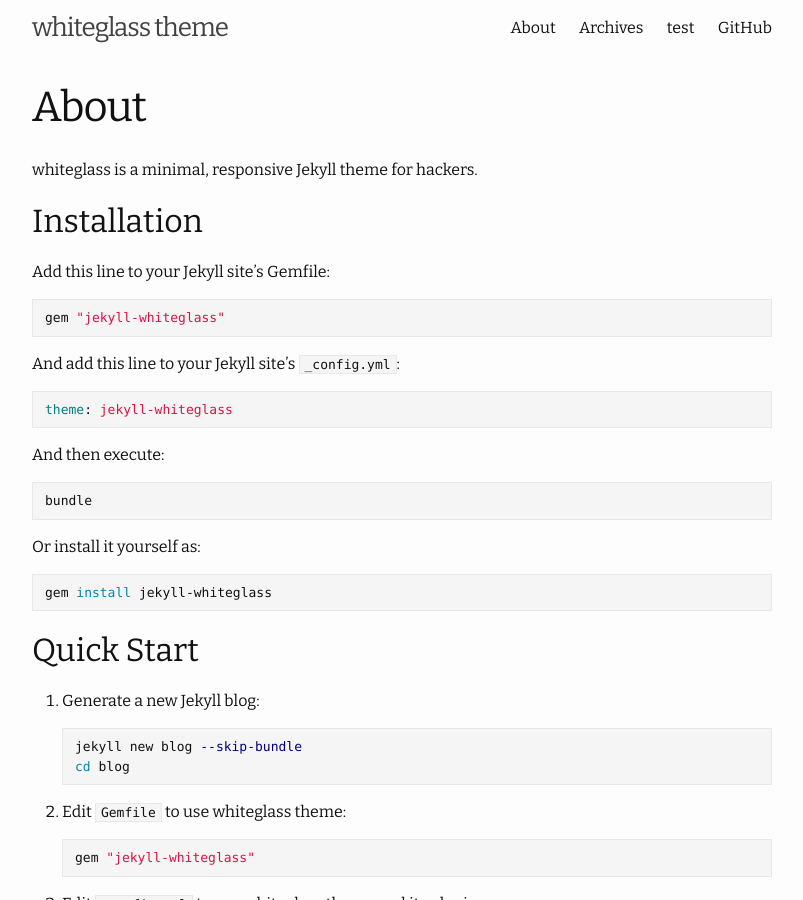
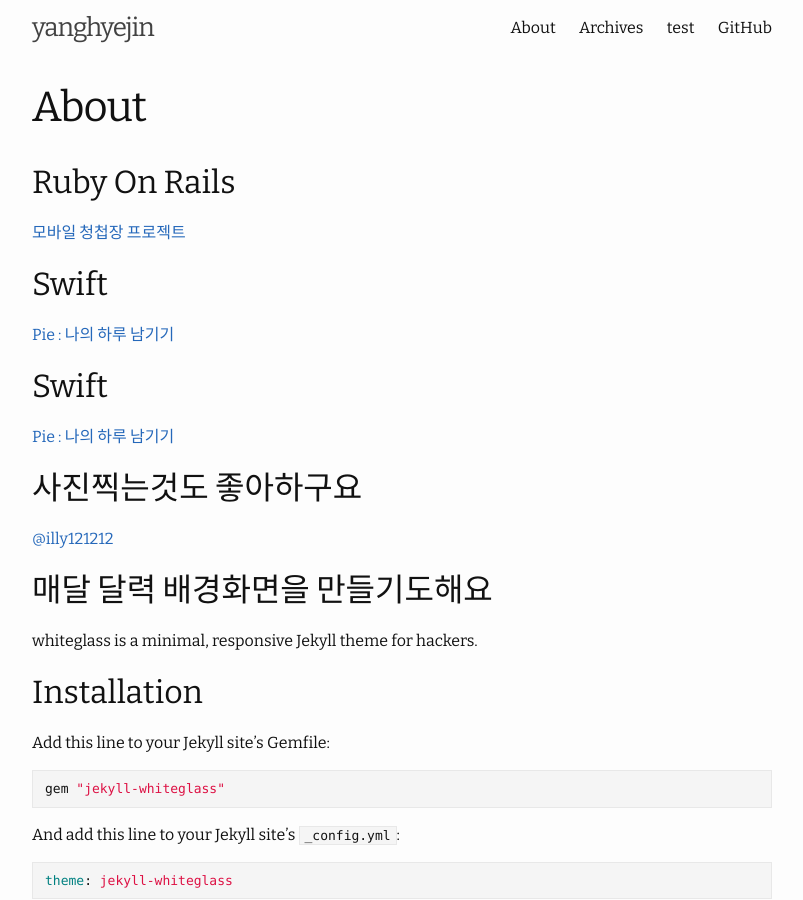
Before and after one commit to berdeul21/berdeul21.github.com, a Jekyll site: the page built from about.md, in a window 1280 px wide and 900 px high. Shown: the whole window, without its empty margins (238-1041 px from the left). Built offline with Jekyll 4.4.1, drawn with Linux system fonts in a browser that asks for light colours; some of the changed text lies outside the part shown.

```diff
--- a/_config.yml
+++ b/_config.yml
@@ -13,9 +13,9 @@
 # you will see them accessed via {{ site.title }}, {{ site.author }}, and so on.
 # You can create any custom variable you would like, and they will be accessible
 # in the templates via {{ site.myvariable }}.
-title: whiteglass theme
-author: Yous
-description: Minimal, responsive Jekyll theme for hackers.
+title: yanghyejin
+author: berdeul21
+description: about yanghyejin.
 baseurl: "" # the subpath of your site, e.g. /blog
 url: "https://berdeul21.github.io" # the base hostname & protocol for your site, e.g. http://example.com
 lang: en
--- a/_data/navigation.yml
+++ b/_data/navigation.yml
@@ -8,4 +8,4 @@ main:
   - title: "test"
     url: /tests/
   - title: "GitHub"
-    url: https://github.com/yous/whiteglass
+    url: https://github.com/berdeul21
--- a/about.md
+++ b/about.md
@@ -3,6 +3,27 @@ layout: page
 title: "About"
 permalink: /about/
 ---
+
+## Ruby On Rails
+
+[모바일 청첩장 프로젝트](https://github.com/berdeul21/mo-cheong)
+
+## Swift
+
+[Pie : 나의 하루 남기기](https://github.com/berdeul21/Pie)
+
+## Swift
+
+[Pie : 나의 하루 남기기](https://github.com/berdeul21/Pie)
+
+## 사진찍는것도 좋아하구요
+
+[@illy121212](https://www.instagram.com/illy121212/)
+
+## 매달 달력 배경화면을 만들기도해요
+
+
+
 
 whiteglass is a minimal, responsive Jekyll theme for hackers.
 
--- a/index.html
+++ b/index.html
@@ -2,5 +2,5 @@
 # You don't need to edit this file, it's empty on purpose.
 # Edit whiteglass' home layout instead if you want to make some changes.
 # See: https://jekyllrb.com/docs/themes/#overriding-theme-defaults
-layout: home
+layout: page
 ---
```
Also changed, not shown: _layouts/home.html (deleted, +0 -51 lines), home.md (added, +12 -0 lines), 1 other file.
